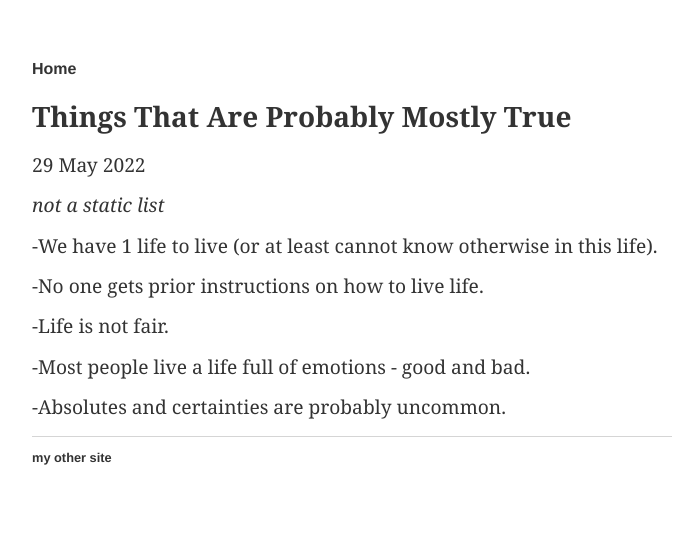
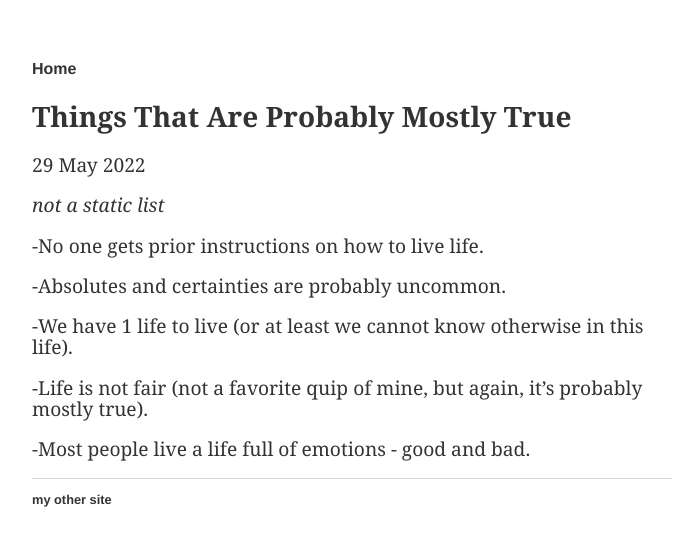
Before and after one commit to rjd712/rjd712.github.io, a Jekyll site: the page built from _posts/2022-05-29-things-that are-probably-mostly-true.md, in a window 1280 px wide. Shown: the top 546 px of the page, without its empty margins (288-976 px from the left). Built offline with Jekyll 4.4.1, drawn with Linux system fonts in a browser that asks for light colours.

Commit message:
Update 2022-05-29-things-that are-probably-mostly-true.md

```diff
--- a/_posts/2022-05-29-things-that are-probably-mostly-true.md
+++ b/_posts/2022-05-29-things-that are-probably-mostly-true.md
@@ -6,12 +6,12 @@ date: 2022-05-29
 
 *not a static list*
 
--We have 1 life to live (or at least cannot know otherwise in this life).
-
 -No one gets prior instructions on how to live life.
 
--Life is not fair.
+-Absolutes and certainties are probably uncommon.
+
+-We have 1 life to live (or at least we cannot know otherwise in this life).
+
+-Life is not fair (not a favorite quip of mine, but again, it's probably mostly true).
 
 -Most people live a life full of emotions - good and bad.
-
--Absolutes and certainties are probably uncommon.
```
